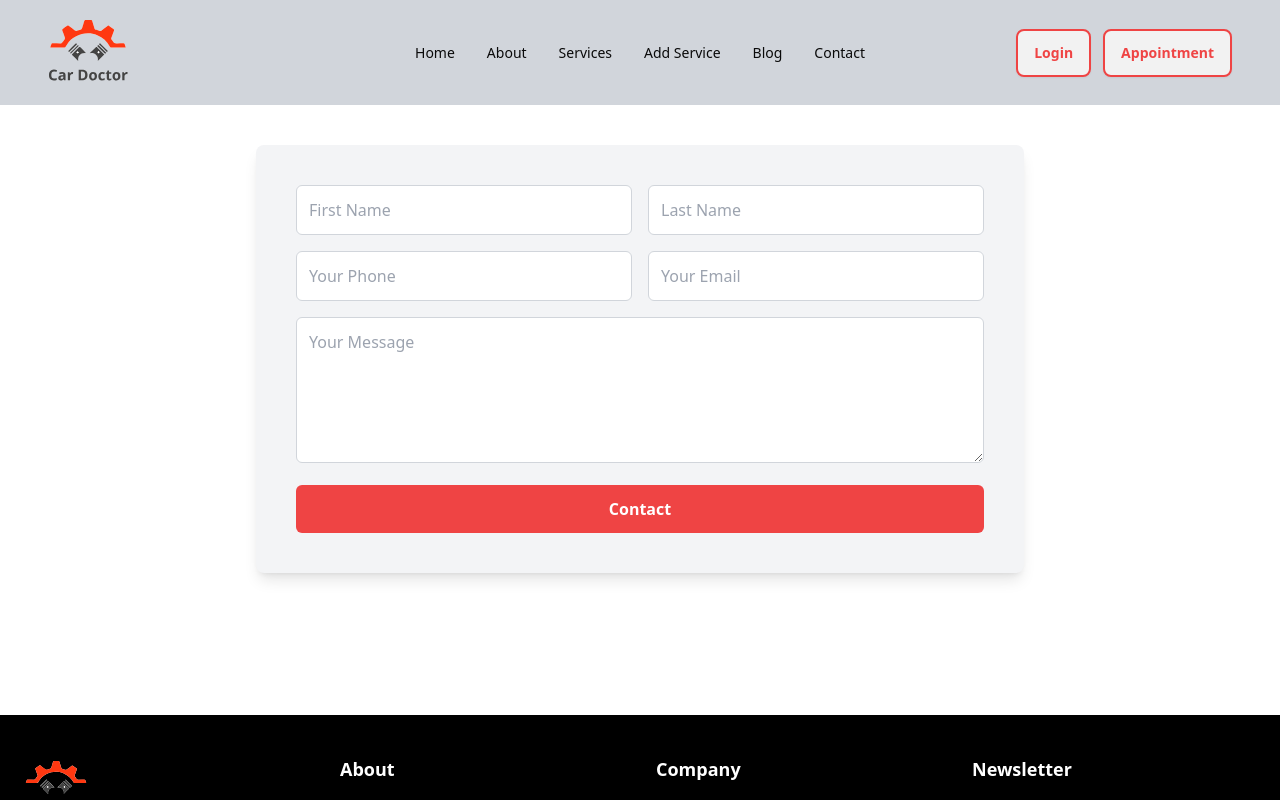
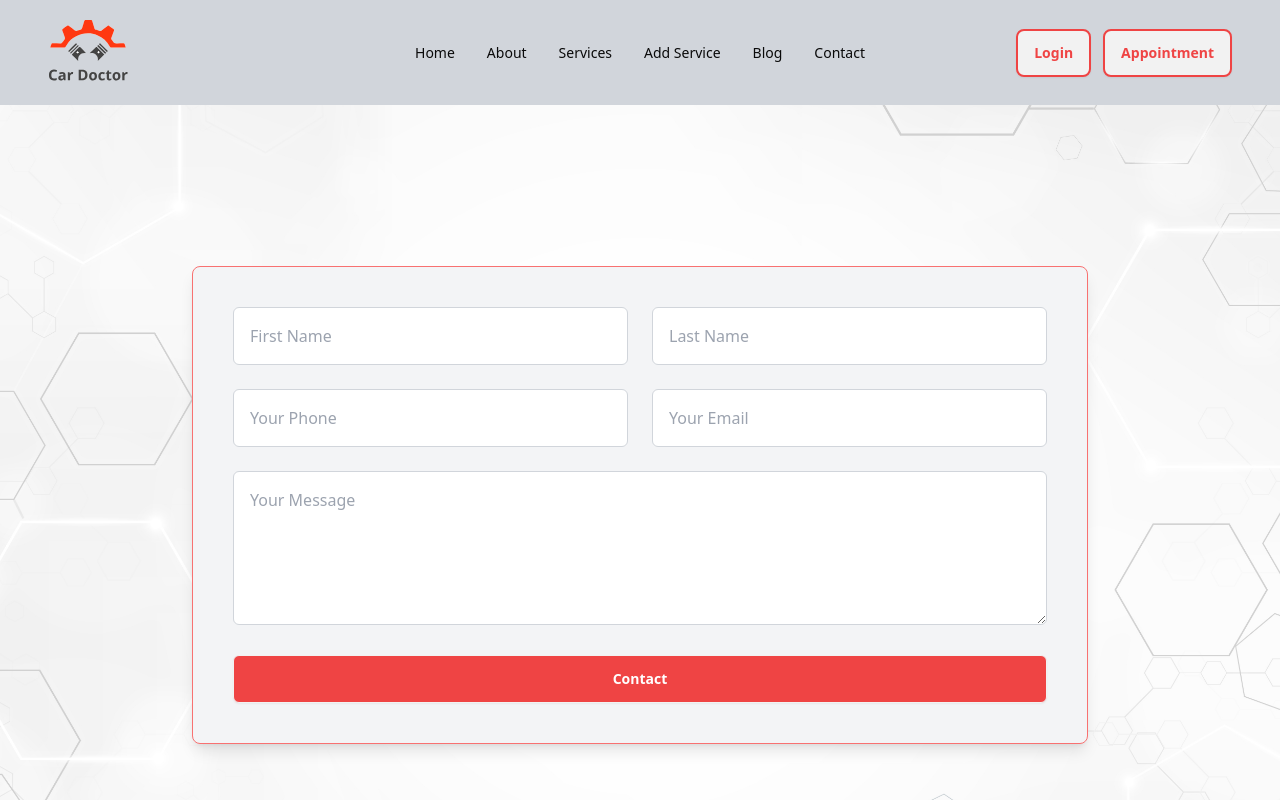
Before and after one commit to istiak19/Car_Doctor, a Next.js app: page /contact in a window 1280 px wide. Shown: the top 800 px of the page. Built offline with nearby package versions, Linux system fonts and the light colour scheme; no server answers.

Commit message:
login register contact blog page updated

```diff
--- a/src/app/(auth)/login/page.jsx
+++ b/src/app/(auth)/login/page.jsx
@@ -3,6 +3,7 @@
 import Image from 'next/image';
 import { signIn } from "next-auth/react"
 import loginPic from '../../../../public/assets/images/login/login.svg';
+import backgroundPic from '../../../../public/assets/images/login/background.jpg';
 import { zodResolver } from "@hookform/resolvers/zod"
 import { useForm } from "react-hook-form"
 import { z } from "zod"
@@ -68,6 +69,11 @@ const Login = () => {
     };
 
     return (
+        <div className="w-full min-h-screen flex items-center justify-center bg-cover bg-center"
+            style={{
+                backgroundImage: "url('/assets/images/login/background.jpg')",
+                backgroundAttachment: "fixed",
+            }}>
             <div className="w-3/4 mx-auto py-10">
                 <div className="hero-content flex-col lg:flex-row">
                     <div className="w-full">
@@ -121,6 +127,7 @@ const Login = () => {
                     </div>
                 </div>
             </div>
+        </div>
     );
 };
 
--- a/src/app/(auth)/register/page.jsx
+++ b/src/app/(auth)/register/page.jsx
@@ -91,6 +91,11 @@ const Register = () => {
     };
 
     return (
+        <div className="w-full min-h-screen flex items-center justify-center bg-cover bg-center"
+            style={{
+                backgroundImage: "url('/assets/images/login/background.jpg')",
+                backgroundAttachment: "fixed",
+            }}>
             <div className="w-3/4 mx-auto py-10">
                 <div className="hero-content flex-col lg:flex-row">
                     <div className="w-full">
@@ -175,6 +180,7 @@ const Register = () => {
                     </div>
                 </div>
             </div>
+        </div>
     );
 };
 
--- a/src/app/blog/page.jsx
+++ b/src/app/blog/page.jsx
@@ -2,20 +2,26 @@ import Link from "next/link";
 
 const Blog = () => {
     return (
-        <div className="container mx-auto p-6">
-            <div className="text-center">
-                <h1 className="text-4xl font-bold mb-6">CarDoctor Blog</h1>
+        <div
+            className="w-full min-h-screen flex items-center justify-center bg-cover bg-center flex-col"
+            style={{
+                backgroundImage: "url('/assets/images/login/background.jpg')",
+                backgroundAttachment: "fixed",
+            }}
+        >
+            <div className="text-center mb-10">
+                <h1 className="text-4xl font-bold mb-6 text-black">CarDoctor Blog</h1>
                 <p className="text-lg mb-4 text-gray-700">Welcome to our blog! Here you will find the latest tips, tutorials, and advice for taking care of your car.</p>
             </div>
             <div className="blog-posts">
-                <div className="blog-post">
+                <div className="blog-post bg-white p-6 mb-6 rounded-lg shadow-lg">
                     <h2 className="text-2xl font-semibold">How to Maintain Your Car's Engine</h2>
                     <p className="text-gray-600">Regular maintenance of your engine is crucial to ensure your car runs smoothly. In this article, we cover the best practices for engine care...</p>
                     <Link href="/blog/maintain" className="text-red-500">
                         Read more
                     </Link>
                 </div>
-                <div className="blog-post">
+                <div className="blog-post bg-white p-6 mb-6 rounded-lg shadow-lg">
                     <h2 className="text-2xl font-semibold">Signs Your Car Needs Brake Repair</h2>
                     <p className="text-gray-600">Brakes are one of the most important safety features of your car. Learn the signs that your brakes may need repair and how to spot issues early...</p>
                     <Link href="/blog/signs" className="text-red-500">
--- a/src/app/contact/page.jsx
+++ b/src/app/contact/page.jsx
@@ -1,40 +1,46 @@
 const Contact = () => {
     return (
-        <div className="bg-gray-100 p-10 rounded-lg shadow-lg max-w-3xl mx-auto my-10">
-            <form className="space-y-4">
-                <div className="grid grid-cols-1 md:grid-cols-2 gap-4">
+        <div className="w-full min-h-screen flex items-center justify-center bg-cover bg-center"
+            style={{
+                backgroundImage: "url('/assets/images/login/background.jpg')",
+                backgroundAttachment: "fixed",
+            }}>
+            <div className="bg-gray-100 p-5 sm:p-8 md:p-10 rounded-lg shadow-lg w-full max-w-4xl mx-auto my-10 border border-red-400">
+                <form className="space-y-6">
+                    <div className="grid grid-cols-1 md:grid-cols-2 gap-6">
                         <input
                             type="text"
                             placeholder="First Name"
-                        className="w-full p-3 border border-gray-300 rounded-md focus:outline-none focus:ring-2 focus:ring-red-500"
+                            className="w-full p-4 border border-gray-300 rounded-md focus:outline-none focus:ring-2 focus:ring-red-500"
                         />
                         <input
                             type="text"
                             placeholder="Last Name"
-                        className="w-full p-3 border border-gray-300 rounded-md focus:outline-none focus:ring-2 focus:ring-red-500"
+                            className="w-full p-4 border border-gray-300 rounded-md focus:outline-none focus:ring-2 focus:ring-red-500"
                         />
                     </div>
-                <div className="grid grid-cols-1 md:grid-cols-2 gap-4">
+                    <div className="grid grid-cols-1 md:grid-cols-2 gap-6">
                         <input
                             type="text"
                             placeholder="Your Phone"
-                        className="w-full p-3 border border-gray-300 rounded-md focus:outline-none focus:ring-2 focus:ring-red-500"
+                            className="w-full p-4 border border-gray-300 rounded-md focus:outline-none focus:ring-2 focus:ring-red-500"
                         />
                         <input
                             type="email"
                             placeholder="Your Email"
-                        className="w-full p-3 border border-gray-300 rounded-md focus:outline-none focus:ring-2 focus:ring-red-500"
+                            className="w-full p-4 border border-gray-300 rounded-md focus:outline-none focus:ring-2 focus:ring-red-500"
                         />
                     </div>
                     <textarea
                         placeholder="Your Message"
                         rows="5"
-                    className="w-full p-3 border border-gray-300 rounded-md focus:outline-none focus:ring-2 focus:ring-red-500"
+                        className="w-full p-4 border border-gray-300 rounded-md focus:outline-none focus:ring-2 focus:ring-red-500"
                     ></textarea>
-                <button className="w-full bg-red-500 text-white py-3 rounded-md font-semibold hover:bg-red-700 transition duration-300">
+                    <button className="w-full bg-red-500 text-white btn rounded-md font-semibold hover:bg-red-700 transition duration-300">
                         Contact
                     </button>
                 </form>
+            </div>
         </div>
     );
 };
```
Also changed, not shown: public/assets/images/login/background.jpg (added). Lines whose indentation alone changed are shown as unchanged.
